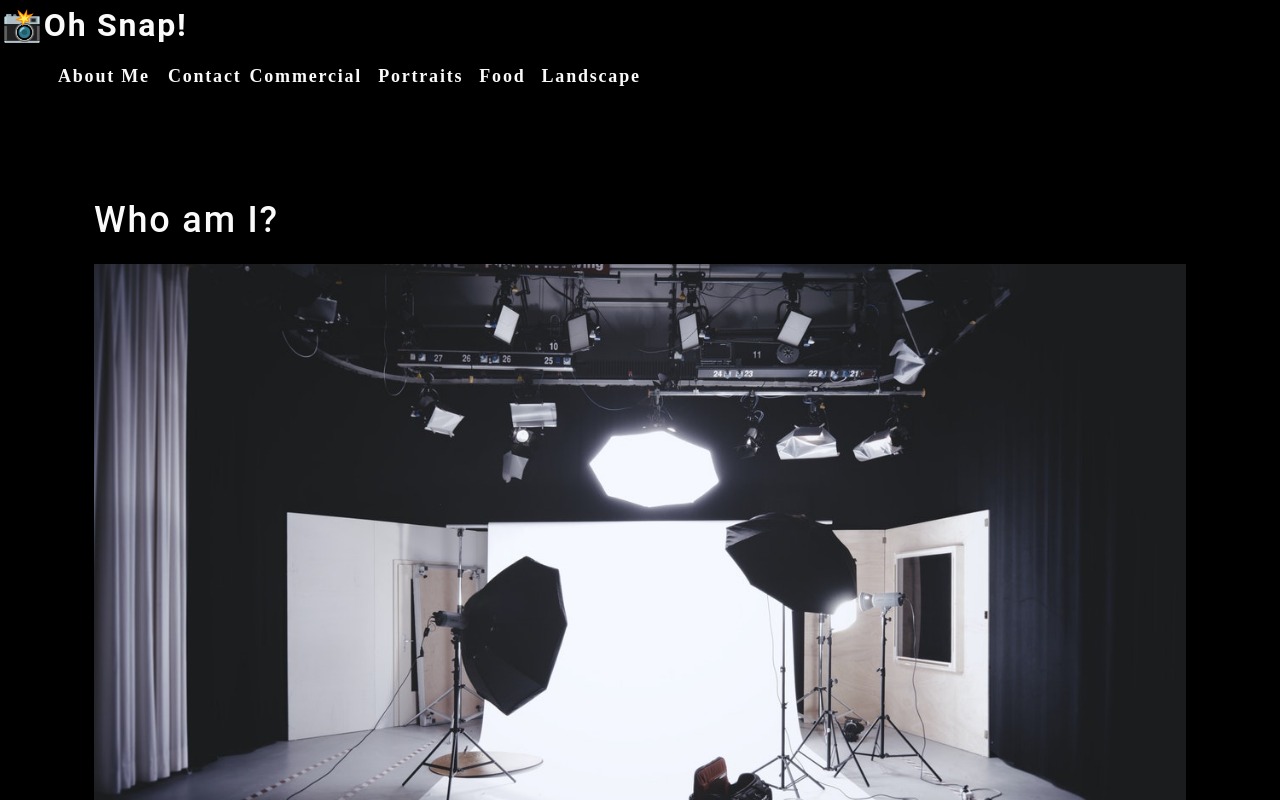
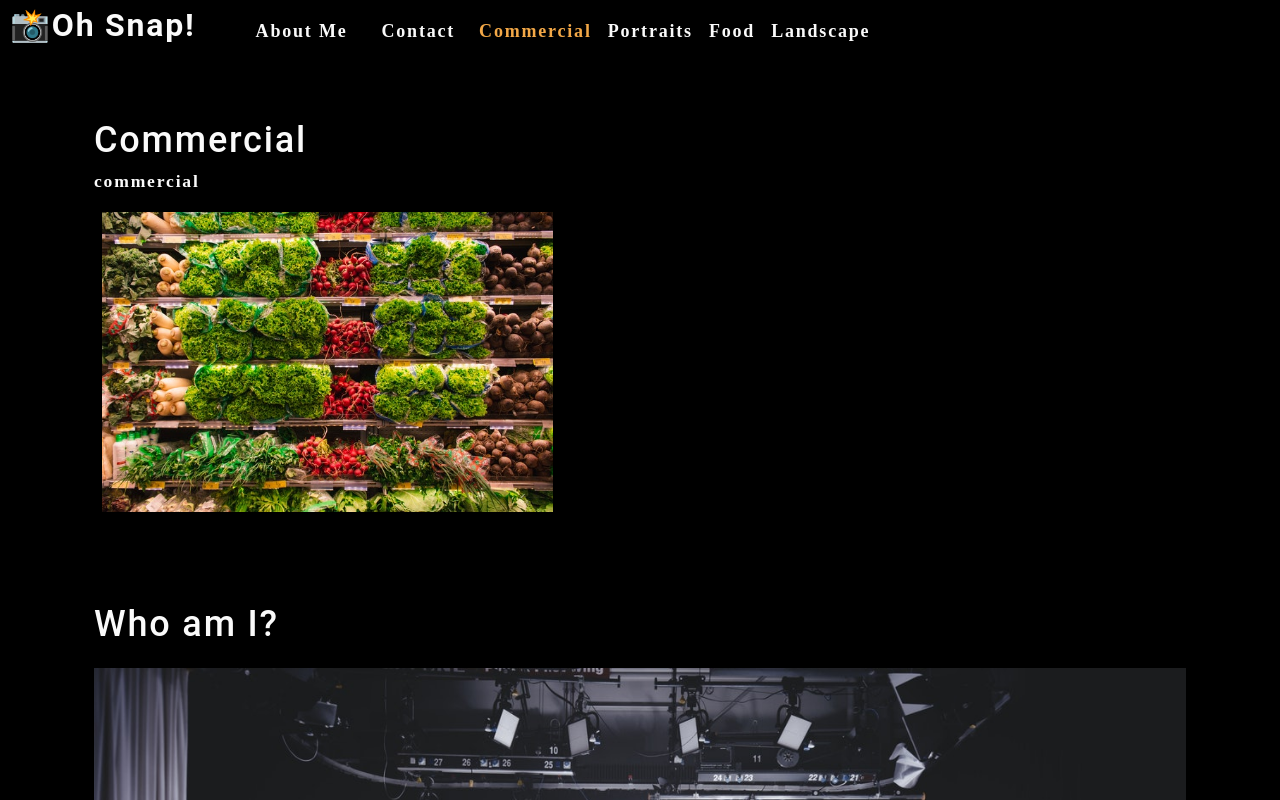
Before and after one commit to jlentz17/photo-port, a React (Create React App) app: page / in a window 1280 px wide. Shown: the top 800 px of the page. Built offline with nearby package versions, Linux system fonts and the light colour scheme.

Commit message:
added hooks and useState

```diff
--- a/src/App.js
+++ b/src/App.js
@@ -1,16 +1,40 @@
-import React from 'react';
-import Nav from "./components/Nav"
-import About from './components/About';
+import React, { useState } from "react";
+import Nav from "./components/Nav";
+import About from "./components/About";
+import Gallery from "./components/Gallery";
 
 function App() {
-  return(
+  const [categories] = useState([
+    {
+      name: "commercial",
+      description:
+        "Photos of grocery stores, food trucks, and other commercial projects",
+    },
+    { name: "portraits", description: "Portraits of people in my life" },
+    { name: "food", description: "Delicious delicacies" },
+    {
+      name: "landscape",
+      description: "Fields, farmhouses, waterfalls, and the beauty of nature",
+    },
+  ]);
+
+  const [currentCategory, setCurrentCategory] = useState(categories[0]);
+
+  return (
     <div>
-      <Nav></Nav>
+      <Nav
+        categories={categories}
+        setCurrentCategory={setCurrentCategory}
+        currentCategory={currentCategory}
+      ></Nav>
       <main>
-        <About></About>
+        <div>
+          <Gallery></Gallery>
+          <About></About>
+        </div>
       </main>
     </div>
-  )
+  );
 }
 
 export default App;
--- /dev/null
+++ b/src/components/Gallery/index.js
@@ -0,0 +1,25 @@
+import React from "react";
+import { capitalizeFirstLetter } from "../../utils/helpers";
+import photo from "../../assets/small/commercial/0.jpg";
+
+function Gallery(props) {
+  const currentCategory = {
+    name: "commercial",
+    description:
+      "Photos of grocery stores, food trucks, and other commercial projects",
+  };
+  return (
+    <section>
+      <h1>{capitalizeFirstLetter(currentCategory.name)}</h1>
+      <p>{currentCategory.name}</p>
+      <div className="flex-row">
+        <img
+         src={photo}
+         alt="Commercial example"
+         className="img-thumbnail mx-1" />
+      </div>
+    </section>
+  );
+}
+
+export default Gallery;
--- a/src/components/Nav/index.js
+++ b/src/components/Nav/index.js
@@ -1,30 +1,15 @@
-import React from "react";
+import React, { useEffect } from "react";
+import { capitalizeFirstLetter } from "../../utils/helpers";
 
-function Nav() {
-  const categories = [
-    {
-      name: "Commercial",
-      description:
-        "Photos of grocery stores, food trucks, and other commercial projects",
-    },
-    {
-      name: "Portraits",
-      description: "Portraits of people in my life",
-    },
-    {
-      name: "Food",
-      description: "Delicious delicacies",
-    },
-    {
-      name: "Landscape",
-      description: "Fields, farmhouses, waterfalls, and the beauty of nature",
-    },
-  ];
-  function categorySelected(name) {
-    console.log(`${name} clicked`);
-  }
+function Nav(props) {
+  const { categories = [], setCurrentCategory, currentCategory } = props;
+  useEffect(() => {
+    document.title = capitalizeFirstLetter(currentCategory.name)
+  }, [currentCategory])
+
+
   return (
-    <header>
+    <header className="flex-row px-1">
       <h2>
         <a data-testid="link" href="/">
           <span role="img" aria-label="camera">
@@ -36,15 +21,26 @@
       <nav>
         <ul className="flex-row">
           <li className="mx-2">
-            <a data-testid="about" href="#about">About Me</a>
+            <a data-testid="about" href="#about">
+              About Me
+            </a>
           </li>
-          <li>
+          <li className="mx-2">
             <span>Contact</span>
           </li>
           {categories.map((category) => (
-            <li className="mx-1" key={category.name}>
-              <span onClick={() => categorySelected(category.name)}>
-                {category.name}
+            <li
+              className={`mx-1 ${
+                currentCategory.name === category.name && "navActive"
+              }`}
+              key={category.name}
+            >
+              <span
+                onClick={() => {
+                  setCurrentCategory(category);
+                }}
+              >
+                {capitalizeFirstLetter(category.name)}
               </span>
             </li>
           ))}
```
